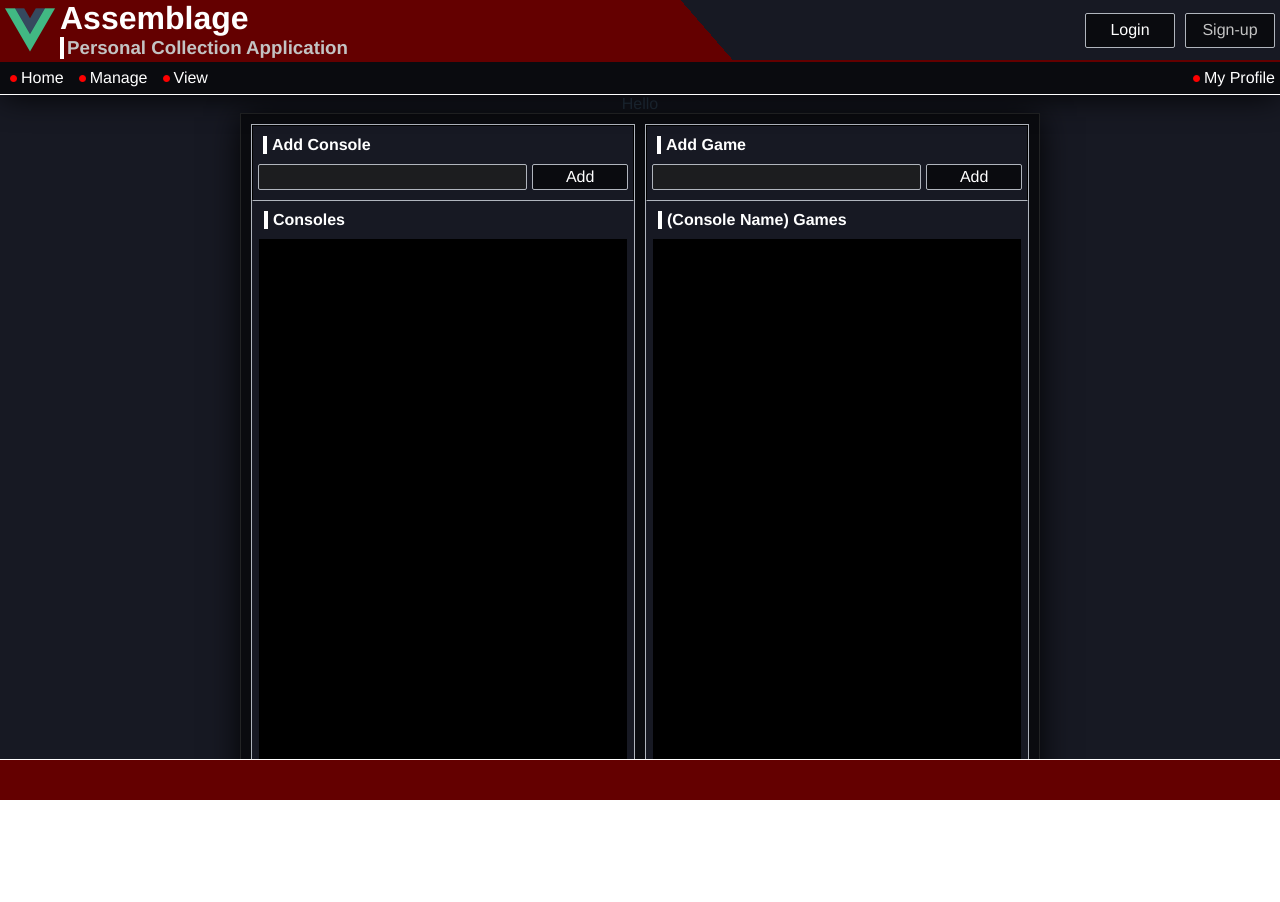
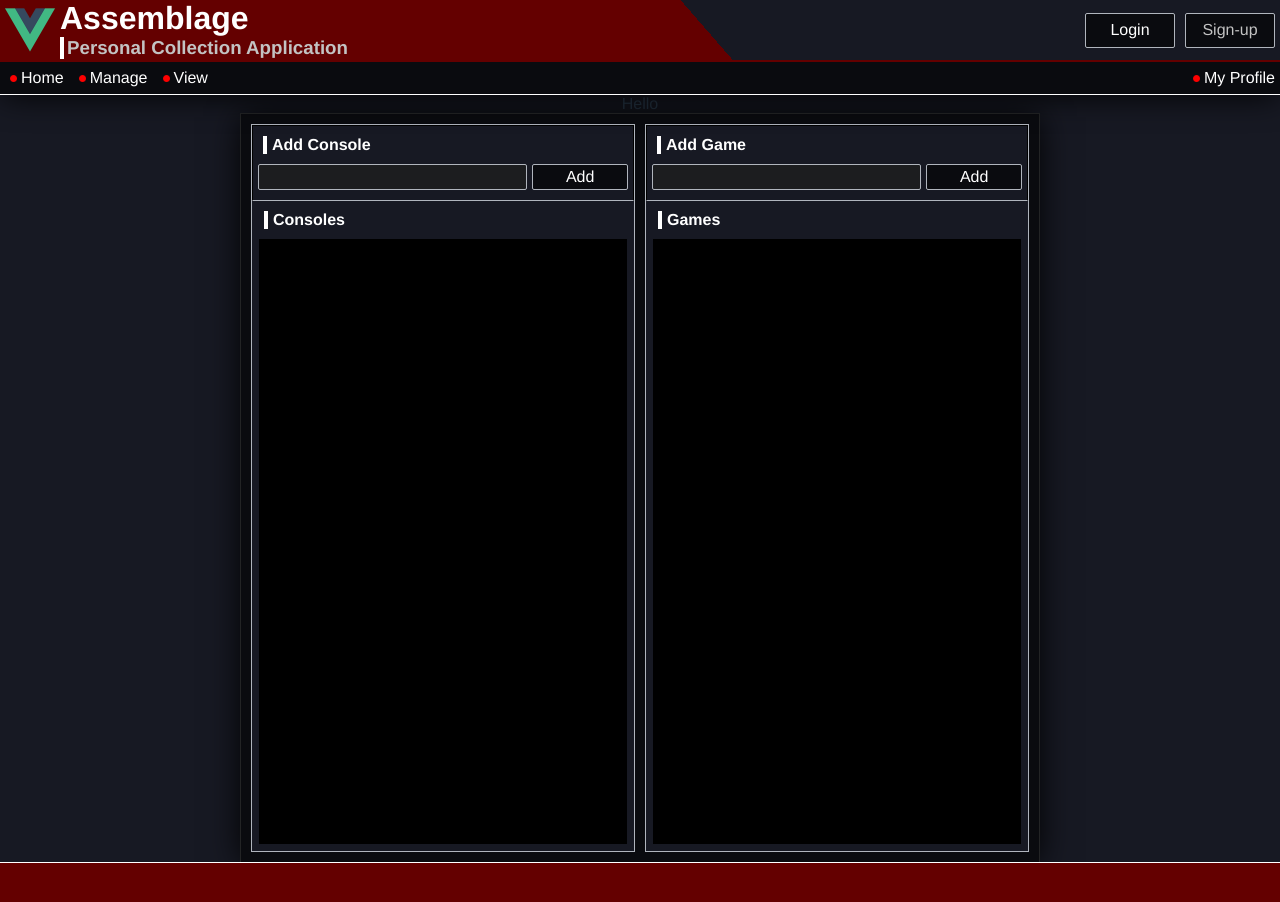
Before and after one commit to Wedbeveloper/assemblage, a Vue app: page /manage in a window 1280 px wide. Before the commit the page ends 800 px from the top, so only its background shows below. Built offline with nearby package versions, Linux system fonts and the light colour scheme.

Commit message:
modified:   public/index.html 	modified:   src/App.vue 	new file:   src/components/content/ConsoleMember.vue 	new file:   src/components/content/GameMember.vue 	modified:   src/views/Manage.vue

```diff
--- a/public/index.html
+++ b/public/index.html
@@ -18,8 +18,6 @@
 
 <style>
   body {
-    height: 100vh;
-    width: 100vw;
     margin: 0;
   }
   #app {
@@ -30,7 +28,7 @@
     padding: 0;
     position: relative;
     background-color: #171923;
-    height: inherit;
     width: inherit;
+    min-height: 100vh;
   }
 </style>
--- a/src/App.vue
+++ b/src/App.vue
@@ -1,6 +1,8 @@
 <template>
   <HeaderComponent class="header"/>
-  <router-view :user=this.userInfo :consoles=this.userConsoles :games=this.userGames :token=this.userToken @emitInfo="getUserInfo" class="content"/>
+  <div class="content">
+    <router-view :user=this.userInfo :consoles=this.userConsoles :games=this.userGames :token=this.userToken @emitInfo="getUserInfo"/>
+  </div>
   <FooterComponent class="footer"/>
 </template>
 
@@ -46,14 +48,14 @@ export default {
   color: #2c3e50;
   margin: 0;
 }
-
 .content {
   display: flex;
+  flex-direction: column;
+  width: 100%;
+  align-items: center;
   padding-bottom: 2.5em;
-  width: 100%;
-  height: auto;
-  z-index: 1;
 }
+
 .footer {
   position: absolute;
   bottom: 0;
--- /dev/null
+++ b/src/components/content/ConsoleMember.vue
@@ -0,0 +1,38 @@
+<template>
+    <div @click="$emit('get-selected-console', this.emittedAttributes)" class="list-member-wrapper"><p>{{ consoleName }}</p></div>
+</template>
+<script>
+export default {
+    name: 'ConsoleMember',
+    props: ['console'],
+    data() {
+        return {
+            consoleName: this.console.name,
+            consoleLogo: this.console.logo,
+            consoleId: this.console.id,
+            emittedAttributes: {
+                name: this.console.name,
+                id: this.console.id
+            }
+        }
+    }
+}
+</script>
+<style scoped>
+.list-member-wrapper {
+  display: flex;
+  background-color: #1c1d1f;
+  margin: 7px;
+  margin-bottom: 0;
+  min-height: 75px;
+  border-radius: 3px;
+  border: 1px solid white;
+  cursor: pointer;
+}
+.list-member-wrapper p {
+  margin: 0;
+  font-size: 20px;
+  color: white;
+}
+
+</style>
--- /dev/null
+++ b/src/components/content/GameMember.vue
@@ -0,0 +1,31 @@
+<template>
+    <div class="list-member-wrapper"><p>{{ gameName }}</p></div>
+</template>
+<script>
+export default {
+    name: 'GameMember',
+    props: ['game'],
+    data() {
+        return {
+            gameName: this.game.name,
+        }
+    }
+}
+</script>
+<style scoped>
+.list-member-wrapper {
+  display: flex;
+  background-color: #1c1d1f;
+  margin: 7px;
+  margin-bottom: 0;
+  min-height: 75px;
+  border-radius: 3px;
+  border: 1px solid white;
+}
+.list-member-wrapper p {
+  margin: 0;
+  font-size: 20px;
+  color: white;
+}
+
+</style>
--- a/src/views/Manage.vue
+++ b/src/views/Manage.vue
@@ -13,7 +13,7 @@
         <div class="list-container">
           <h4>Consoles</h4>
           <div class="list-box">
-            <div class="list-member-wrapper" v-for="value in consoles" :key="value.id"><p>{{ value.name }}</p></div>
+            <ConsoleMember v-for="value in consoles" :key="value.id" :console="value" @get-selected-console="setCurrentConsole"></ConsoleMember>
           </div>
         </div>
       </div>
@@ -28,9 +28,11 @@
       </div>
       <div class="list-container-wrapper">
         <div class="list-container">
-          <h4>(Console Name) Games</h4>
+          <h4>{{ currentConsoleName }} Games</h4>
           <div class="list-box">
-            <div class="list-member-wrapper" v-for="value in games" :key="value.id"><p>{{ value.name }}</p></div>
+            <template v-for="value in games" :key="value.id">
+              <GameMember v-if="value['belongs-to-console'] == this.currentConsoleId" :game="value"></GameMember>
+            </template>
           </div>
         </div>
       </div>
@@ -39,10 +41,31 @@
 </template>
 
 <script>
+import ConsoleMember from '@/components/content/ConsoleMember.vue';
+import GameMember from '@/components/content/GameMember.vue';
 export default {
   name: 'ManageView',
   props: ['user', 'consoles', 'games', 'token'],
   created () {
+  },
+  components: {
+    ConsoleMember,
+    GameMember
+  },
+  data() {
+    return {
+      currentConsoleName: '',
+      currentConsoleId: 0,
+      testThing: '',
+    }
+  },
+  methods: {
+    setCurrentConsole(passedConsole) {
+      this.currentConsoleName = passedConsole.name;
+      this.currentConsoleId = passedConsole.id;
+      this.testThing = this.games[0];
+      console.log(this.testThing["belongs-to-console"])
+    }
   }
 }
 </script>
@@ -63,16 +86,12 @@ h4 {
   color: white;
 }
 
-
 .content-wrapper {
   display: flex;
-  flex: 9;
   flex-direction: row;
   background-color: #0a0b0f;
-  margin-right: 5em;
-  margin-left: 5em;
+  width: 100%;
   max-width: 800px;
-  width: 100%;
   padding: 0;
   height: 100%;
   box-shadow: 0px 2px 32px -2px rgba(0,0,0,1);
@@ -80,7 +99,7 @@ h4 {
   -moz-box-shadow: 0px 2px 32px -2px rgba(0,0,0,1);
   border: 1px solid #232425;
   overflow-x: hidden;
-  max-height: 750px;
+  min-height: 750px;
 }
 .column1 {
   display: flex;
@@ -89,7 +108,6 @@ h4 {
   margin: 10px;
   margin-right: 5px;
   border: 1px solid #b0b5bd;
-  overflow: hidden;
 }
 .column2 {
   display: flex;
@@ -164,19 +182,5 @@ h4 {
   width: 100%;
   overflow-y: auto;
 }
-.list-member-wrapper {
-  display: flex;
-  background-color: #1c1d1f;
-  margin: 7px;
-  margin-bottom: 0;
-  min-height: 100px;
-  border-radius: 3px;
-  border: 1px solid white;
-}
-.list-member-wrapper p {
-  margin: 0;
-  font-size: 20px;
-  color: white;
-}
 
 </style>
```
